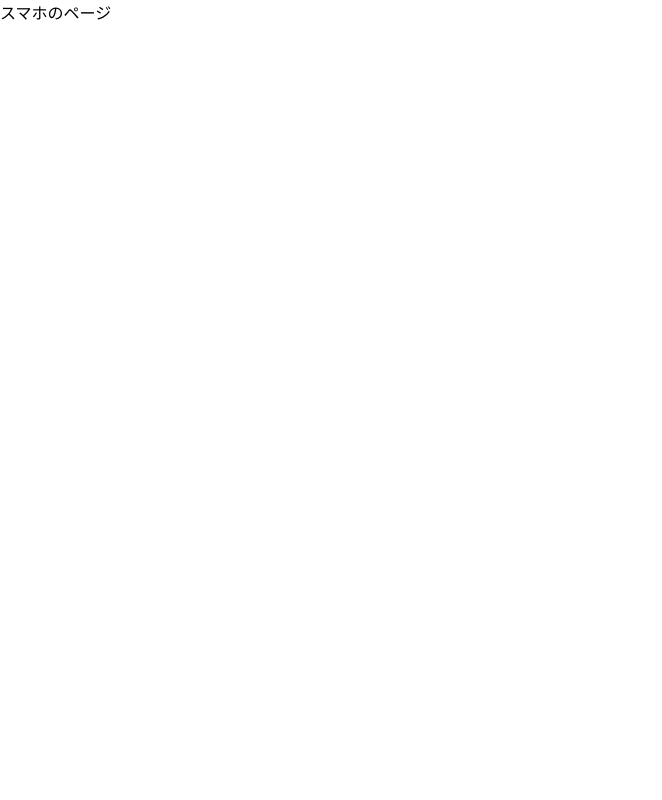
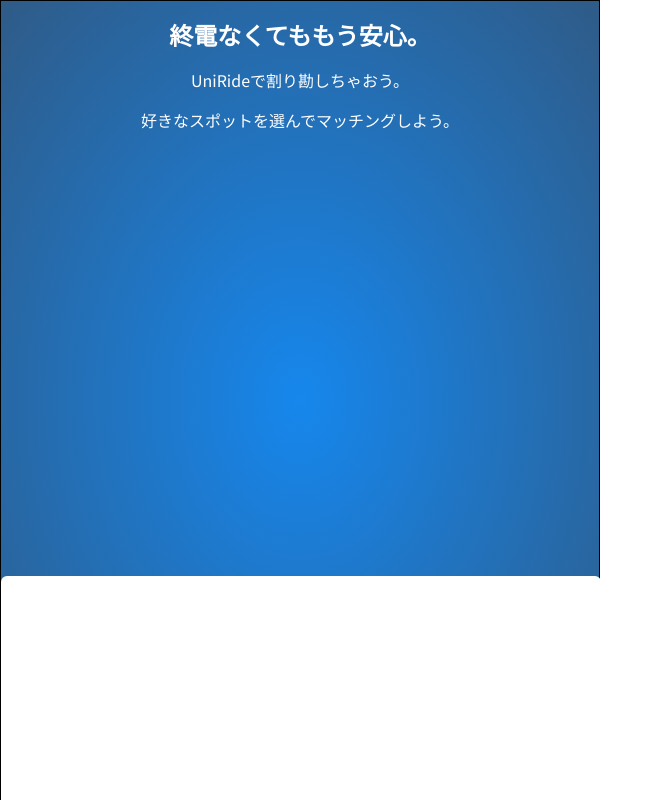
Before and after one commit to IkuakiR/2023Sic, a Next.js app in the folder src/: page /smartphoneApp/startPage in a window 1280 px wide. Shown: the whole page, without its empty margins (0-662 px from the left). Built offline with nearby package versions, Linux system fonts and the light colour scheme.

Commit message:
スタートページを追加し編集

```diff
--- /dev/null
+++ b/src/components/smartphoneApp/startPage/Footer.tsx
@@ -0,0 +1,19 @@
+import { log } from 'console'
+import { useState } from 'react'
+import style from '@/styles/components/smartphoneApp/startPage/footer.module.css'
+import styles from '@/styles/components/smartphoneApp/startPage/header.module.css'
+
+export type props = {
+    text: string
+}
+
+export default function Footer() {
+    return (
+        <>
+            <div className={style.wrap}>
+
+
+            </div>
+        </>
+    )
+}
--- a/src/pages/smartphoneApp/startPage/index.tsx
+++ b/src/pages/smartphoneApp/startPage/index.tsx
@@ -1,11 +1,17 @@
 import { useState } from 'react'
-
+import Footer from '@/components/smartphoneApp/startPage/Footer'
+import style from '@/styles/components/smartphoneApp/startPage/main.module.css'
 
 export default function Page() {
     return (
-        <>
-            <main>スマホのページ</main>
-            <footer></footer>
-        </>
+        <div className={style.wrap}>
+            <main className={style.mainWrap}>
+                <h1>終電なくてももう安心。</h1>
+                <p>UniRideで割り勘しちゃおう。</p>
+                <p>好きなスポットを選んでマッチングしよう。</p>
+
+            </main>
+            <Footer />
+        </div>
     )
 }
--- /dev/null
+++ b/src/styles/components/smartphoneApp/startPage/footer.module.css
@@ -0,0 +1,9 @@
+.wrap {
+    background: #fff;
+    width: 100%;
+    height: 14rem;
+    position: fixed;
+    max-width: 600px;
+    bottom: 0;
+    border-radius: 6px 6px 0 0;
+}
--- /dev/null
+++ b/src/styles/components/smartphoneApp/startPage/main.module.css
@@ -0,0 +1,15 @@
+.wrap {
+    border: 1px solid #000;
+    max-width: 600px;
+    background: radial-gradient(rgb(22, 135, 237), rgb(47, 91, 135));
+    height: 100vh;
+}
+
+.mainWrap {
+    color: #fefefe;
+    text-align: center;
+}
+
+.mainWrap h1 {
+    font-size: 1.5rem;
+}
```
